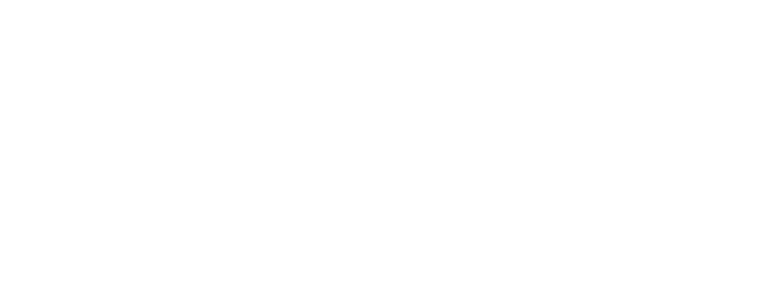
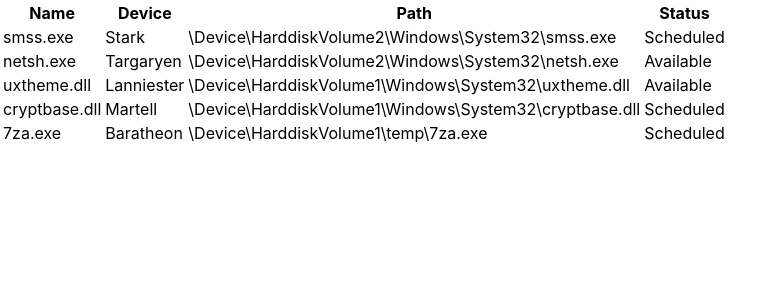
Before and after one commit to khaleelyounis/ReactCheckboxTable, a React (Create React App) app: page / in a window 1280 px wide. Shown: the top 300 px of the page, without its empty margins (0-783 px from the left). Built offline with nearby package versions, Linux system fonts and the light colour scheme.

Commit message:
built useCreateTable hook + capitalize util function

```diff
--- a/src/App.js
+++ b/src/App.js
@@ -1,11 +1,25 @@
 import React from 'react';
 import Table from './components/Table';
 import data from './data/table.json';
+import capitalize from './utils/capitalize';
 
 function App() {
   const { tableHeader, tableData } = data;
 
-  return <Table />;
+  // Capitalize the first letter of both the Table Headers and Statuses
+  // This is not part of the useEffect hook because
+  // we want this to take place on every render
+  for (let data of tableHeader) {
+    data = capitalize(data);
+  }
+
+  for (let data of tableData) {
+    if (data.status) {
+      data.status = capitalize(data.status);
+    }
+  }
+
+  return <Table tableHeader={tableHeader} tableData={tableData} />;
 }
 
 export default App;
--- a/src/components/Table/Table.js
+++ b/src/components/Table/Table.js
@@ -1,17 +1,29 @@
 import React from 'react';
 import PropTypes from 'prop-types';
+import useCreateTable from '../../hooks/useCreateTable';
 
-const Table = () => {
+import styles from './styles.module.css';
+
+const Table = ({ tableHeader, tableData }) => {
+  const [renderTableHeader, renderTableData] = useCreateTable({
+    tableHeader,
+    tableData,
+    styles,
+  });
+
   return (
-    <table>
-      <thead></thead>
-      <tbody></tbody>
+    <table data-testid="table">
+      <thead data-testid="thead">{renderTableHeader()}</thead>
+      <tbody data-testid="tbody">{renderTableData()}</tbody>
     </table>
   );
 };
 
-Table.defaultProps = {};
+Table.defaultProps = { tableHeader: [], tableData: [] };
 
-Table.propTypes = {};
+Table.propTypes = {
+  tableHeader: PropTypes.array.isRequired,
+  tableData: PropTypes.array.isRequired,
+};
 
 export default Table;
--- /dev/null
+++ b/src/hooks/useCreateTable.js
@@ -0,0 +1,58 @@
+import React from 'react';
+
+export default ({ tableHeader, tableData, styles }) => {
+  const renderTableHeader = () => {
+    return (
+      <tr className={styles.tableHeaderRow} data-testid="tableHeaderRow">
+        {tableHeader
+          ? tableHeader.map((item, index) => {
+              return (
+                <th
+                  key={index}
+                  className={styles.tableHeaderData}
+                  data-testid="tableHeaderData"
+                >
+                  {item}
+                </th>
+              );
+            })
+          : null}
+      </tr>
+    );
+  };
+
+  const renderTableData = () => {
+    return tableData ? (
+      tableData.map((item, index) => {
+        // Turn current item values into an array to be iterated on
+        const values = Object.values(item);
+
+        return (
+          <tr
+            key={index}
+            className={styles.tableBodyRow}
+            data-testid="tableBodyRow"
+          >
+            {values.map((item, index) => {
+              return (
+                <td
+                  key={index}
+                  className={styles.tableBodyData}
+                  data-testid="tableBodyData"
+                >
+                  {item}
+                </td>
+              );
+            })}
+          </tr>
+        );
+      })
+    ) : (
+      <tr>
+        <td>No Data Available...</td>
+      </tr>
+    );
+  };
+
+  return [renderTableHeader, renderTableData];
+};
--- /dev/null
+++ b/src/utils/capitalize.js
@@ -0,0 +1,3 @@
+export default (text) => {
+  return text.charAt(0).toUpperCase() + text.slice(1);
+};
```
